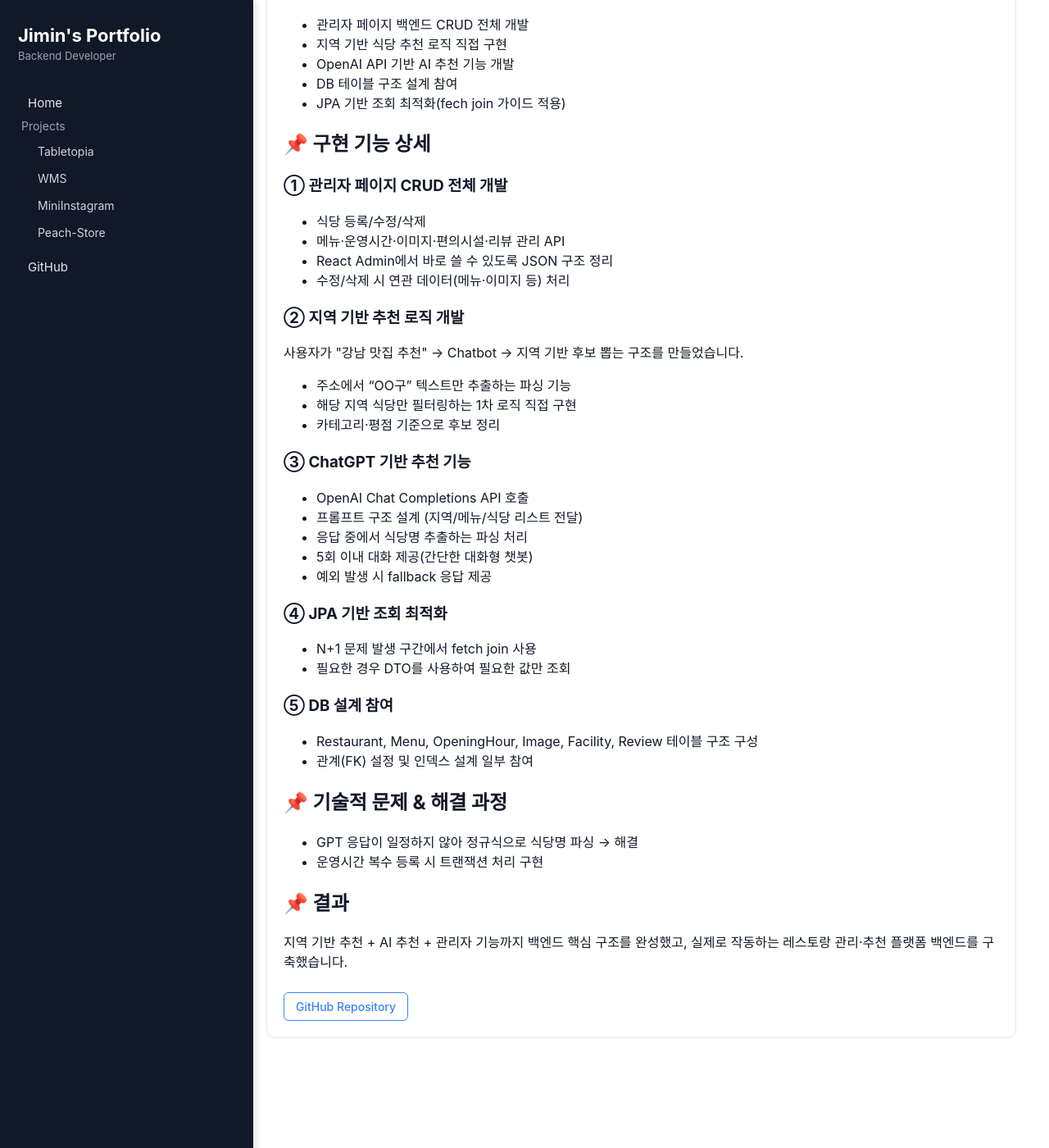
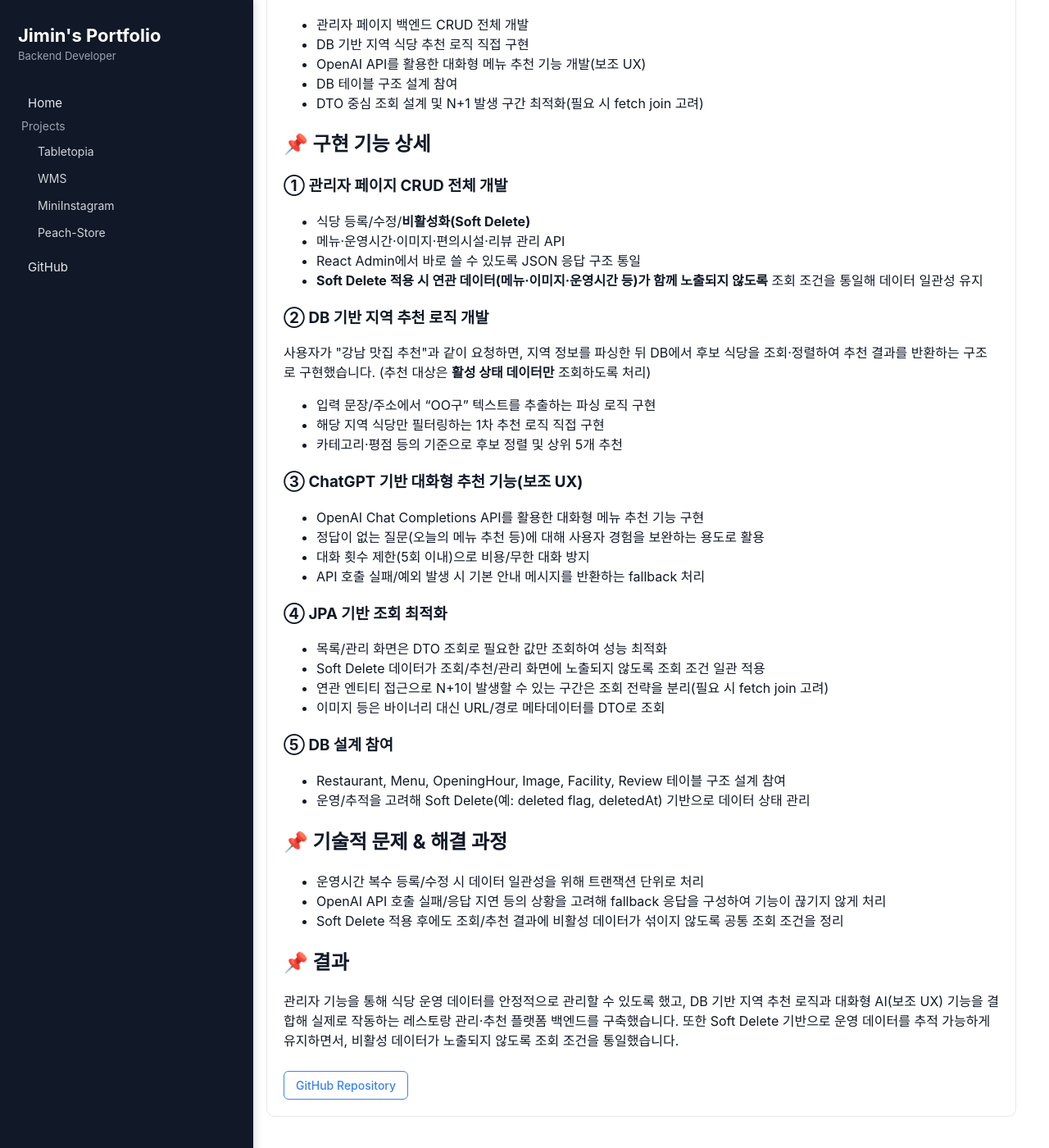
Before and after one commit to Shypanda0119/shypanda0119.github.io, a Jekyll site: the page built from projects/tabletopia.html, in a window 1280 px wide and 1400 px high, scrolled down 362 px. Shown: the whole window at 82% size. Built offline with Jekyll 4.4.1, drawn with Linux system fonts in a browser that asks for light colours; some of the changed text lies outside the part shown.

Commit message:
Update tabletopia.html

```diff
--- a/projects/tabletopia.html
+++ b/projects/tabletopia.html
@@ -19,69 +19,80 @@ layout: default
   <p>
     식당 예약·웨이팅·메뉴 관리·운영시간 등 식당 운영에 필요한 기능을 제공하는 서비스입니다.
     저는 이 프로젝트에서 <strong>관리자 백엔드 전체 개발</strong>과
-      <strong>지역 기반 추천 로직 · AI 추천 기능</strong>을 담당했습니다.
+    <strong>DB 기반 지역 추천 로직</strong>,
+    <strong>대화형 AI 기능을 통한 사용자 경험 보완</strong>을 담당했습니다.
   </p>
 
   <h2>📌 담당 역할 (My Role)</h2>
   <ul>
     <li>관리자 페이지 백엔드 CRUD 전체 개발</li>
-      <li>지역 기반 식당 추천 로직 직접 구현</li>
-      <li>OpenAI API 기반 AI 추천 기능 개발</li>
+    <li>DB 기반 지역 식당 추천 로직 직접 구현</li>
+    <li>OpenAI API를 활용한 대화형 메뉴 추천 기능 개발(보조 UX)</li>
     <li>DB 테이블 구조 설계 참여</li>
-      <li>JPA 기반 조회 최적화(fech join 가이드 적용)</li>
+    <li>DTO 중심 조회 설계 및 N+1 발생 구간 최적화(필요 시 fetch join 고려)</li>
   </ul>
 
   <h2>📌 구현 기능 상세</h2>
 
   <h3>① 관리자 페이지 CRUD 전체 개발</h3>
   <ul>
-      <li>식당 등록/수정/삭제</li>
+    <li>식당 등록/수정/<strong>비활성화(Soft Delete)</strong></li>
     <li>메뉴·운영시간·이미지·편의시설·리뷰 관리 API</li>
-      <li>React Admin에서 바로 쓸 수 있도록 JSON 구조 정리</li>
-      <li>수정/삭제 시 연관 데이터(메뉴·이미지 등) 처리</li>
+    <li>React Admin에서 바로 쓸 수 있도록 JSON 응답 구조 통일</li>
+    <li>
+      <strong>Soft Delete 적용 시 연관 데이터(메뉴·이미지·운영시간 등)가 함께 노출되지 않도록</strong>
+      조회 조건을 통일해 데이터 일관성 유지
+    </li>
   </ul>
 
-    <h3>② 지역 기반 추천 로직 개발</h3>
+  <h3>② DB 기반 지역 추천 로직 개발</h3>
   <p>
-      사용자가 "강남 맛집 추천" → Chatbot → 지역 기반 후보 뽑는 구조를 만들었습니다.
+    사용자가 "강남 맛집 추천"과 같이 요청하면, 지역 정보를 파싱한 뒤
+    DB에서 후보 식당을 조회·정렬하여 추천 결과를 반환하는 구조로 구현했습니다.
+    (추천 대상은 <strong>활성 상태 데이터만</strong> 조회하도록 처리)
   </p>
   <ul>
-      <li>주소에서 “OO구” 텍스트만 추출하는 파싱 기능</li>
-      <li>해당 지역 식당만 필터링하는 1차 로직 직접 구현</li>
-      <li>카테고리·평점 기준으로 후보 정리</li>
+    <li>입력 문장/주소에서 “OO구” 텍스트를 추출하는 파싱 로직 구현</li>
+    <li>해당 지역 식당만 필터링하는 1차 추천 로직 직접 구현</li>
+    <li>카테고리·평점 등의 기준으로 후보 정렬 및 상위 5개 추천</li>
   </ul>
 
-    <h3>③ ChatGPT 기반 추천 기능</h3>
+  <h3>③ ChatGPT 기반 대화형 추천 기능(보조 UX)</h3>
   <ul>
-      <li>OpenAI Chat Completions API 호출</li>
-      <li>프롬프트 구조 설계 (지역/메뉴/식당 리스트 전달)</li>
-      <li>응답 중에서 식당명 추출하는 파싱 처리</li>
-      <li>5회 이내 대화 제공(간단한 대화형 챗봇)</li>
-      <li>예외 발생 시 fallback 응답 제공</li>
+    <li>OpenAI Chat Completions API를 활용한 대화형 메뉴 추천 기능 구현</li>
+    <li>정답이 없는 질문(오늘의 메뉴 추천 등)에 대해 사용자 경험을 보완하는 용도로 활용</li>
+    <li>대화 횟수 제한(5회 이내)으로 비용/무한 대화 방지</li>
+    <li>API 호출 실패/예외 발생 시 기본 안내 메시지를 반환하는 fallback 처리</li>
   </ul>
 
   <h3>④ JPA 기반 조회 최적화</h3>
   <ul>
-      <li>N+1 문제 발생 구간에서 fetch join 사용</li>
-      <li>필요한 경우 DTO를 사용하여 필요한 값만 조회</li>
+    <li>목록/관리 화면은 DTO 조회로 필요한 값만 조회하여 성능 최적화</li>
+    <li>Soft Delete 데이터가 조회/추천/관리 화면에 노출되지 않도록 조회 조건 일관 적용</li>
+    <li>연관 엔티티 접근으로 N+1이 발생할 수 있는 구간은 조회 전략을 분리(필요 시 fetch join 고려)</li>
+    <li>이미지 등은 바이너리 대신 URL/경로 메타데이터를 DTO로 조회</li>
   </ul>
 
   <h3>⑤ DB 설계 참여</h3>
   <ul>
-      <li>Restaurant, Menu, OpeningHour, Image, Facility, Review 테이블 구조 구성</li>
-      <li>관계(FK) 설정 및 인덱스 설계 일부 참여</li>
+    <li>Restaurant, Menu, OpeningHour, Image, Facility, Review 테이블 구조 설계 참여</li>
+    <li>운영/추적을 고려해 Soft Delete(예: deleted flag, deletedAt) 기반으로 데이터 상태 관리</li>
   </ul>
 
   <h2>📌 기술적 문제 & 해결 과정</h2>
   <ul>
-      <li>GPT 응답이 일정하지 않아 정규식으로 식당명 파싱 → 해결</li>
-      <li>운영시간 복수 등록 시 트랜잭션 처리 구현</li>
+    <li>운영시간 복수 등록/수정 시 데이터 일관성을 위해 트랜잭션 단위로 처리</li>
+    <li>OpenAI API 호출 실패/응답 지연 등의 상황을 고려해 fallback 응답을 구성하여 기능이 끊기지 않게 처리</li>
+    <li>Soft Delete 적용 후에도 조회/추천 결과에 비활성 데이터가 섞이지 않도록 공통 조회 조건을 정리</li>
   </ul>
 
   <h2>📌 결과</h2>
   <p>
-      지역 기반 추천 + AI 추천 + 관리자 기능까지 백엔드 핵심 구조를 완성했고,
+    관리자 기능을 통해 식당 운영 데이터를 안정적으로 관리할 수 있도록 했고,
+    DB 기반 지역 추천 로직과 대화형 AI(보조 UX) 기능을 결합해
     실제로 작동하는 레스토랑 관리·추천 플랫폼 백엔드를 구축했습니다.
+    또한 Soft Delete 기반으로 운영 데이터를 추적 가능하게 유지하면서,
+    비활성 데이터가 노출되지 않도록 조회 조건을 통일했습니다.
   </p>
 
   <a href="https://github.com/Shypanda0119/Tabletopia" class="detail-btn">GitHub Repository</a>
```
Lines whose indentation alone changed are shown as unchanged.
